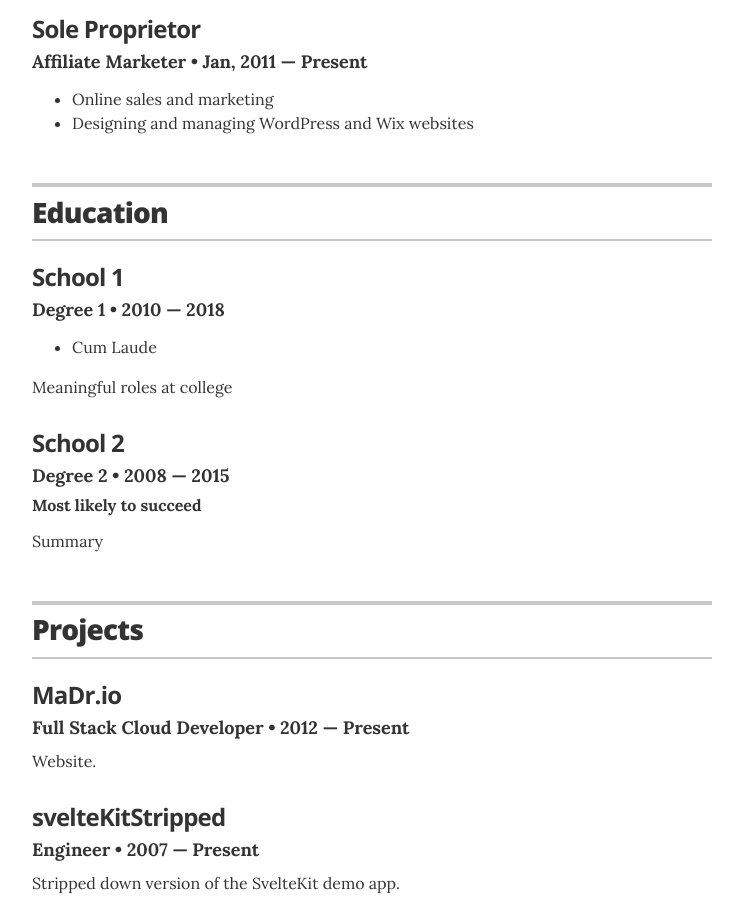
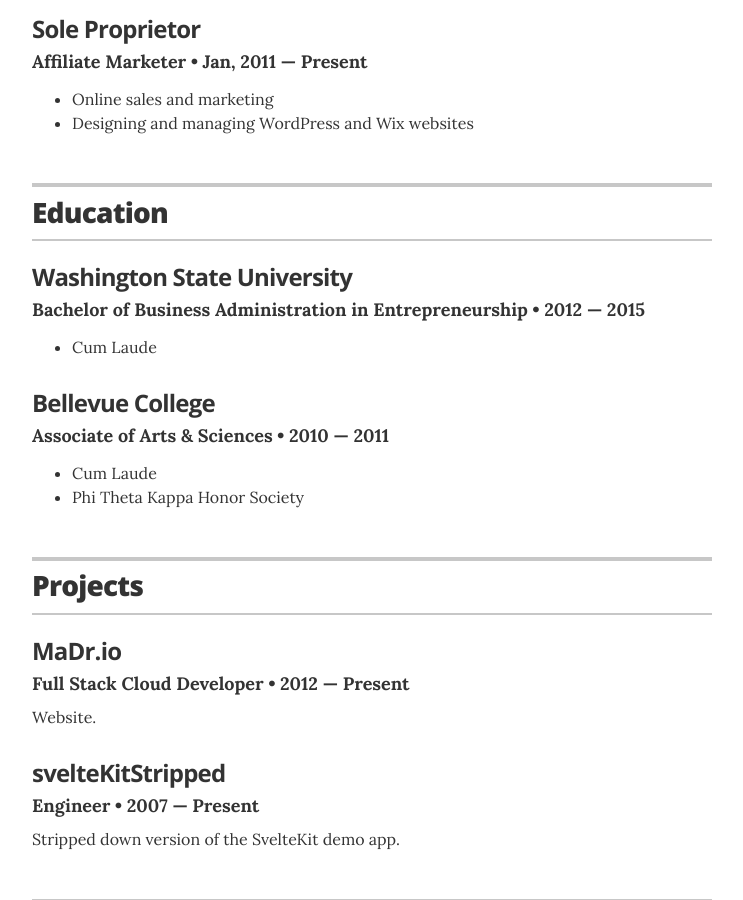
Before and after one commit to MaDrCloudDev/MaDrCloudDev.github.io, a Jekyll site: the page built from index.html, in a window 1280 px wide and 900 px high, scrolled down 953 px. Shown: the whole window, without its empty margins (268-1011 px from the left). Built offline with Jekyll 4.4.1, drawn with Linux system fonts in a browser that asks for light colours.

Commit message:
Update education.yml

```diff
--- a/_data/education.yml
+++ b/_data/education.yml
@@ -1,13 +1,15 @@
 # Degree
-- degree: Degree 1
-  uni: School 1
-  year: 2010 &mdash; 2018
+- degree: Bachelor of Business Administration in Entrepreneurship
+  uni: Washington State University
+  year: 2012 &mdash; 2015
   awards:
     - award: Cum Laude
-  summary: Meaningful roles at college
+  summary:
 
-- degree: Degree 2
-  uni: School 2
-  year: 2008 &mdash; 2015
-  award: Most likely to succeed
-  summary: Summary
+- degree: Associate of Arts & Sciences
+  uni: Bellevue College
+  year: 2010 &mdash; 2011
+  awards:
+    - award: Cum Laude
+    - award: Phi Theta Kappa Honor Society
+  summary:
```
